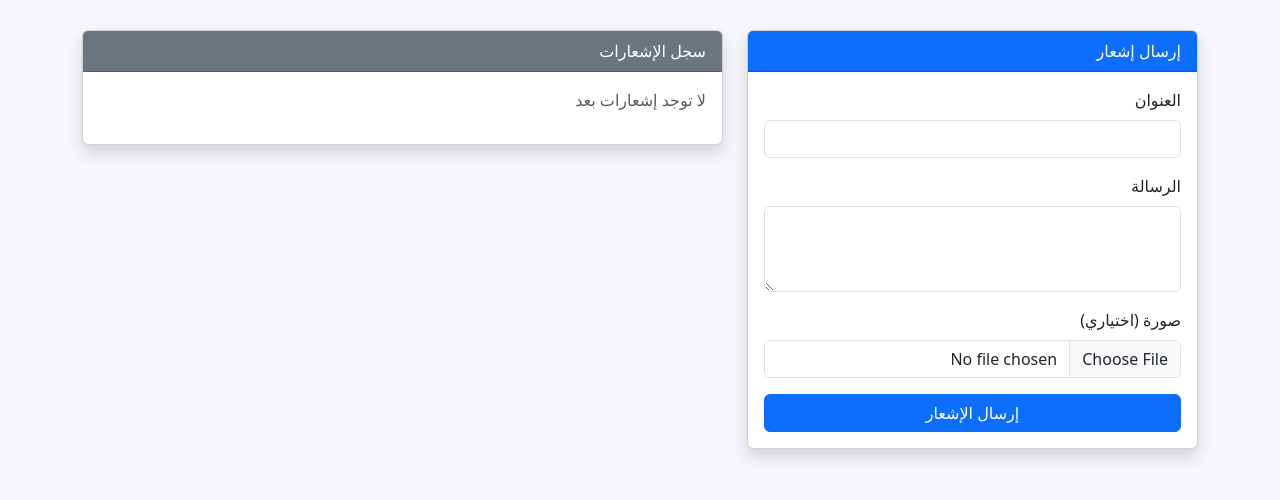
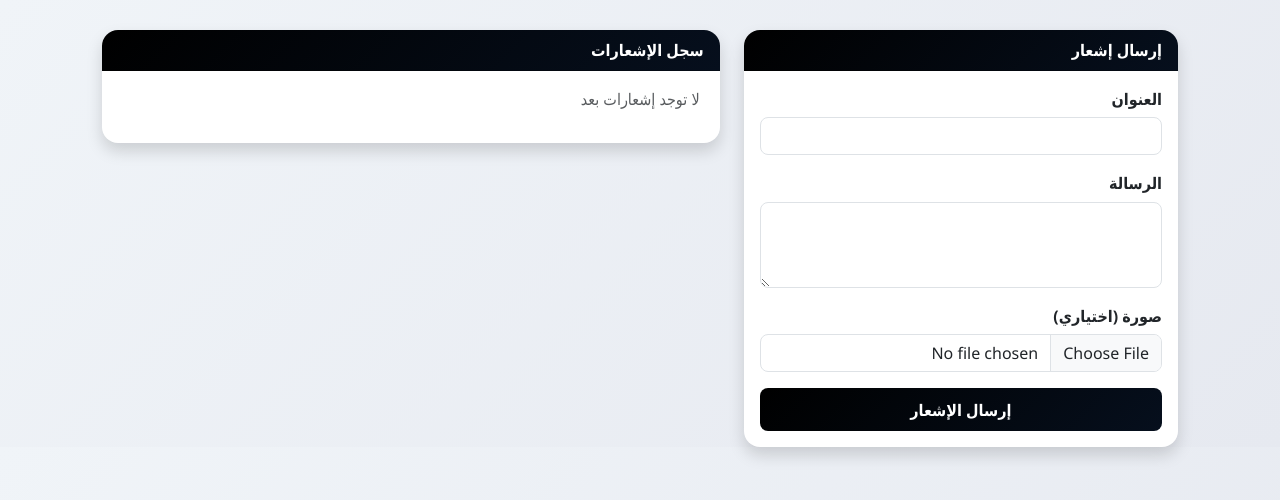
Before and after one commit to amrkomy/cesaro-message, a plain HTML site: page index.html in a window 1280 px wide. Drawn offline with nearby package versions, Linux system fonts and the light colour scheme.

Commit message:
Enhance styles and layout in index.html
Updated styles for better aesthetics and usability, including gradients, card design, and form elements.

```diff
--- a/index.html
+++ b/index.html
@@ -8,8 +8,88 @@
   <link href="https://cdn.jsdelivr.net/npm/bootstrap@5.3.0/dist/css/bootstrap.min.css" rel="stylesheet">
   <link rel="manifest" href="/manifest.json">
   <style>
-    body{padding-top:30px;background:#f5f7fa}
-    #historyBox{max-height:300px;overflow-y:auto}
+    :root {
+      --primary-gradient: linear-gradient(135deg, #000000, #060f1d);
+      --card-bg: #ffffff;
+      --text-color: #212529;
+    }
+
+    body {
+      padding-top: 30px;
+      background: linear-gradient(135deg, #f0f4f8, #e6e9f0);
+      font-family: 'Segoe UI', Tahoma, Geneva, Verdana, sans-serif;
+      color: var(--text-color);
+    }
+
+    .card {
+      border: none;
+      border-radius: 1rem;
+      background: var(--card-bg);
+      box-shadow: 0 4px 12px rgba(0,0,0,0.06);
+      transition: transform 0.2s, box-shadow 0.2s;
+    }
+
+    .card:hover {
+      box-shadow: 0 6px 16px rgba(0,0,0,0.1);
+      transform: translateY(-2px);
+    }
+
+    .card-header {
+      font-weight: 600;
+      border-radius: 1rem 1rem 0 0 !important;
+      background: var(--primary-gradient);
+    }
+
+    .btn-primary {
+      background: var(--primary-gradient);
+      border: none;
+      padding: 0.6rem;
+      font-weight: 600;
+      transition: opacity 0.2s;
+    }
+
+    .btn-primary:hover {
+      opacity: 0.92;
+    }
+
+    #imagePreview {
+      max-height: 180px;
+      object-fit: cover;
+      border-radius: 0.75rem;
+      border: 1px solid rgba(0,0,0,0.05);
+    }
+
+    .list-group-item {
+      border: none;
+      padding: 0.75rem 1rem;
+      border-radius: 0.6rem !important;
+      margin-bottom: 0.5rem;
+      background-color: rgba(13, 110, 253, 0.04);
+    }
+
+    #historyBox {
+      max-height: 300px;
+      overflow-y: auto;
+      padding-right: 4px;
+    }
+
+    #historyBox::-webkit-scrollbar {
+      width: 6px;
+    }
+
+    #historyBox::-webkit-scrollbar-thumb {
+      background: #adb5bd;
+      border-radius: 3px;
+    }
+
+    .form-label {
+      font-weight: 600;
+      margin-bottom: 0.4rem;
+    }
+
+    .container {
+      max-width: 1100px;
+    }
   </style>
 </head>
 <body>
@@ -18,23 +98,23 @@
       <!-- نموذج الإرسال -->
       <div class="col-md-5">
         <div class="card shadow">
-          <div class="card-header bg-primary text-white">إرسال إشعار</div>
+          <div class="card-header text-white">إرسال إشعار</div>
           <div class="card-body">
             <form id="notifyForm">
               <div class="mb-3">
                 <label class="form-label">العنوان</label>
-                <input class="form-control" id="title" required>
+                <input class="form-control rounded-3" id="title" required>
               </div>
               <div class="mb-3">
                 <label class="form-label">الرسالة</label>
-                <textarea class="form-control" id="message" rows="3" required></textarea>
+                <textarea class="form-control rounded-3" id="message" rows="3" required></textarea>
               </div>
               <div class="mb-3">
                 <label class="form-label">صورة (اختياري)</label>
-                <input type="file" class="form-control" id="imageFile" accept="image/*">
-                <img id="imagePreview" class="img-fluid rounded mt-2 d-none">
+                <input type="file" class="form-control rounded-3" id="imageFile" accept="image/*">
+                <img id="imagePreview" class="img-fluid mt-2 d-none">
               </div>
-              <button class="btn btn-primary w-100">إرسال الإشعار</button>
+              <button type="submit" class="btn btn-primary w-100 rounded-3">إرسال الإشعار</button>
             </form>
           </div>
         </div>
@@ -44,7 +124,7 @@
       <div class="col-md-7">
         <div class="card shadow">
           <div class="card-header bg-secondary text-white">سجل الإشعارات</div>
-          <div class="card-body">
+          <div class="card-body p-3">
             <div id="historyBox" class="list-group"></div>
           </div>
         </div>
```
